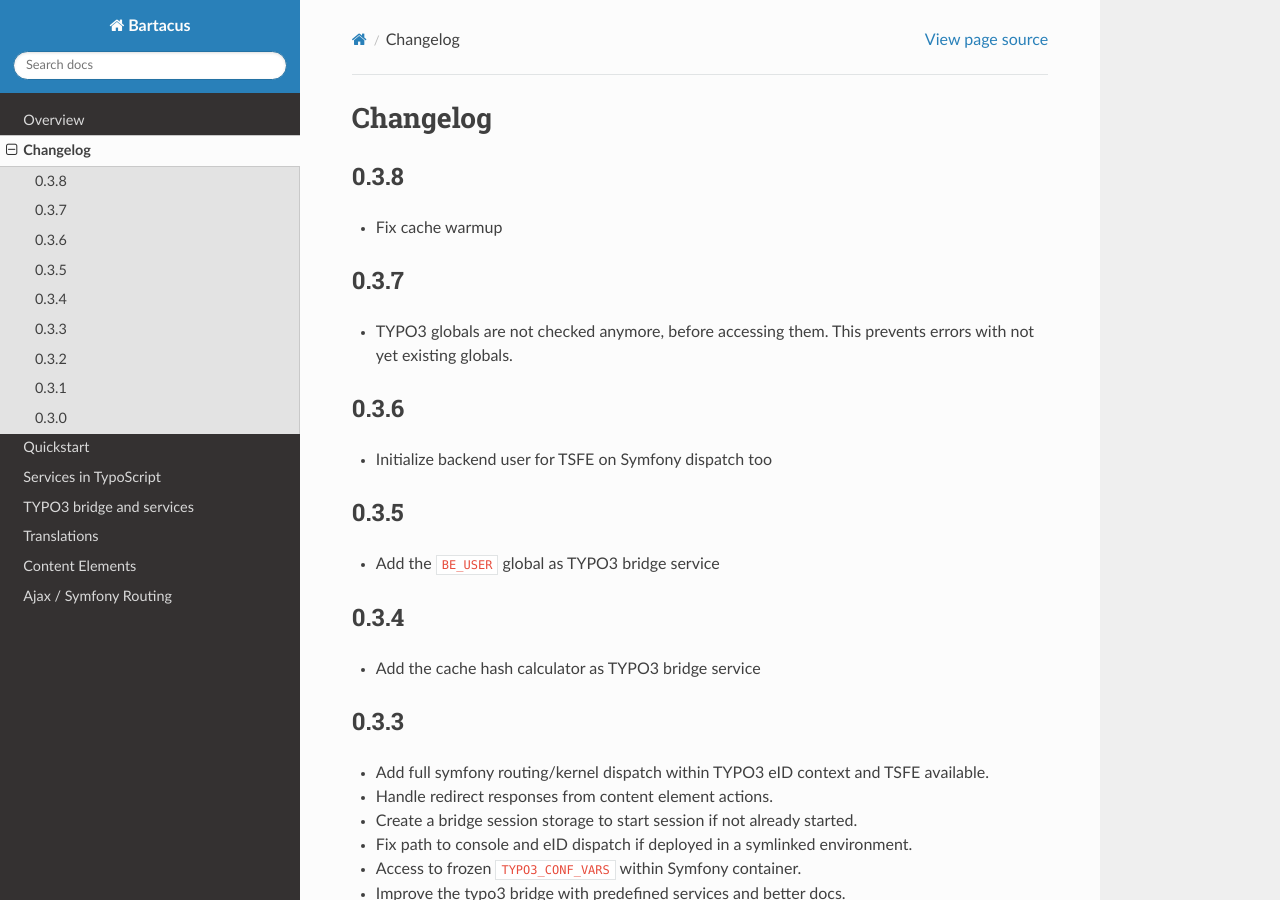
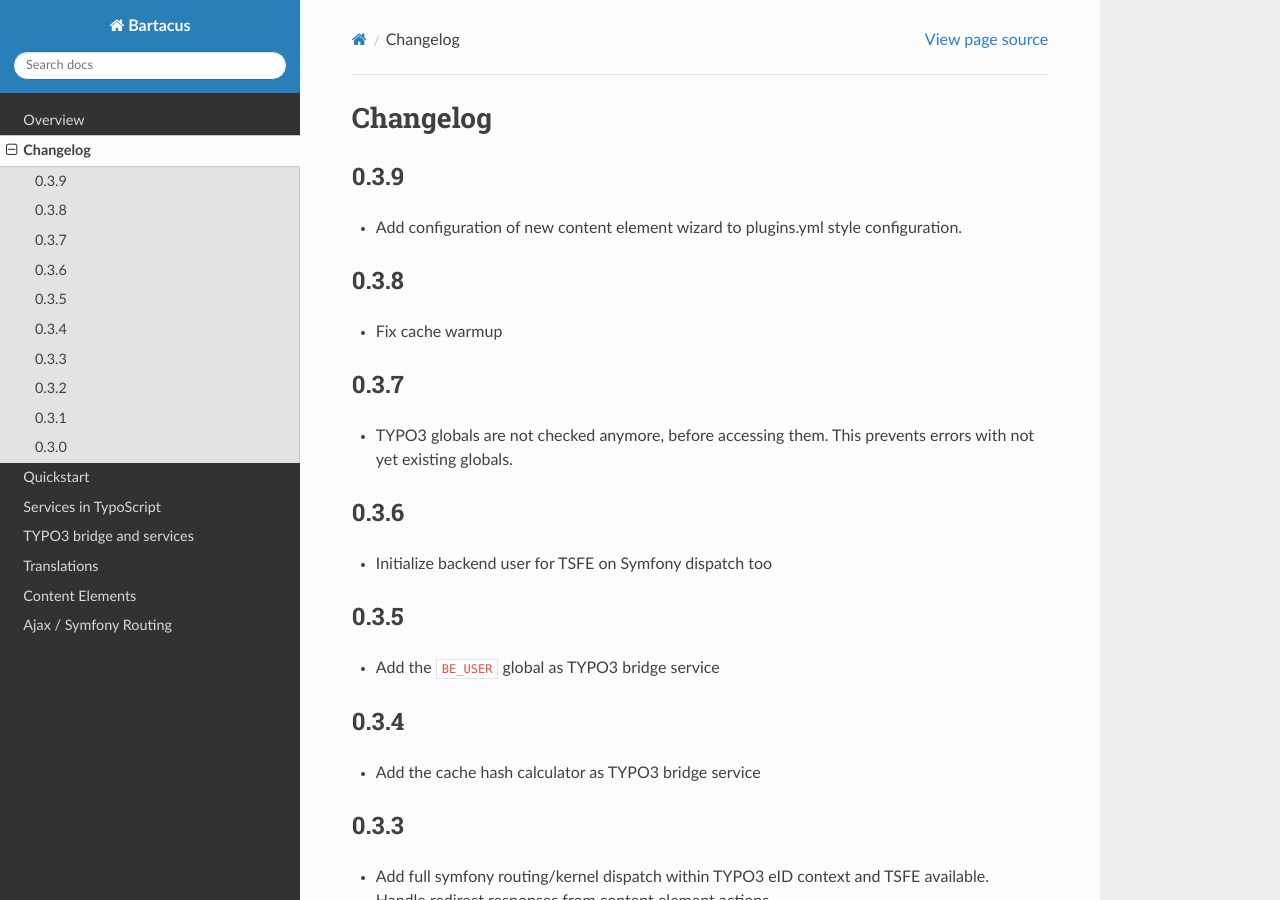
Before and after one commit to Bartacus/BartacusBundle, a Sphinx documentation site: the page built from docs/changelog.rst, in a window 1280 px wide and 900 px high. Built offline with Sphinx 7.4.7 and the Read the Docs theme 2.0.0, drawn with Linux system fonts in a browser that asks for light colours.

Commit message:
Update changelog and release 0.3.9

```diff
--- a/docs/changelog.rst
+++ b/docs/changelog.rst
@@ -1,6 +1,12 @@
 =========
 Changelog
 =========
+
+0.3.9
+=====
+
+* Add configuration of new content element wizard to plugins.yml style
+  configuration.
 
 0.3.8
 =====
```
Also changed, not shown: 1 other file.
